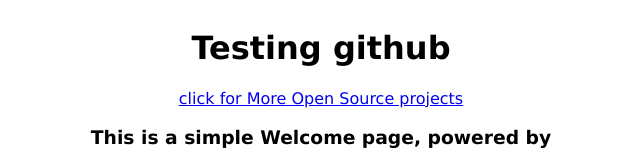
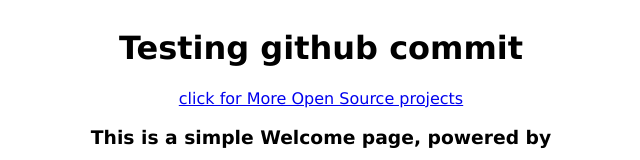
Before and after one commit to JasonHarrisonSchwartzman/Personal-Website, a plain HTML site: page index.html in a window 1280 px wide. Shown: the top 160 px of the page, without its empty margins (319-959 px from the left). Drawn offline with Linux system fonts and the light colour scheme; grey boxes are pictures that could not be loaded.

Commit message:
testing commit

```diff
--- a/index.html
+++ b/index.html
@@ -16,7 +16,7 @@ div{
 </style>
 <body style="background-color:white">
 <div>
-<h1 style="font-family:verdana" style="color:black">Testing github</h1>
+<h1 style="font-family:verdana" style="color:black">Testing github commit</h1>
 <a href="/foss" h2 style="font-family:verdana" style="color:black">click for More Open Source projects</h1></a>
 <h3 style="font-family:verdana">This is a simple Welcome page, powered by </h3>
 </div>
```
